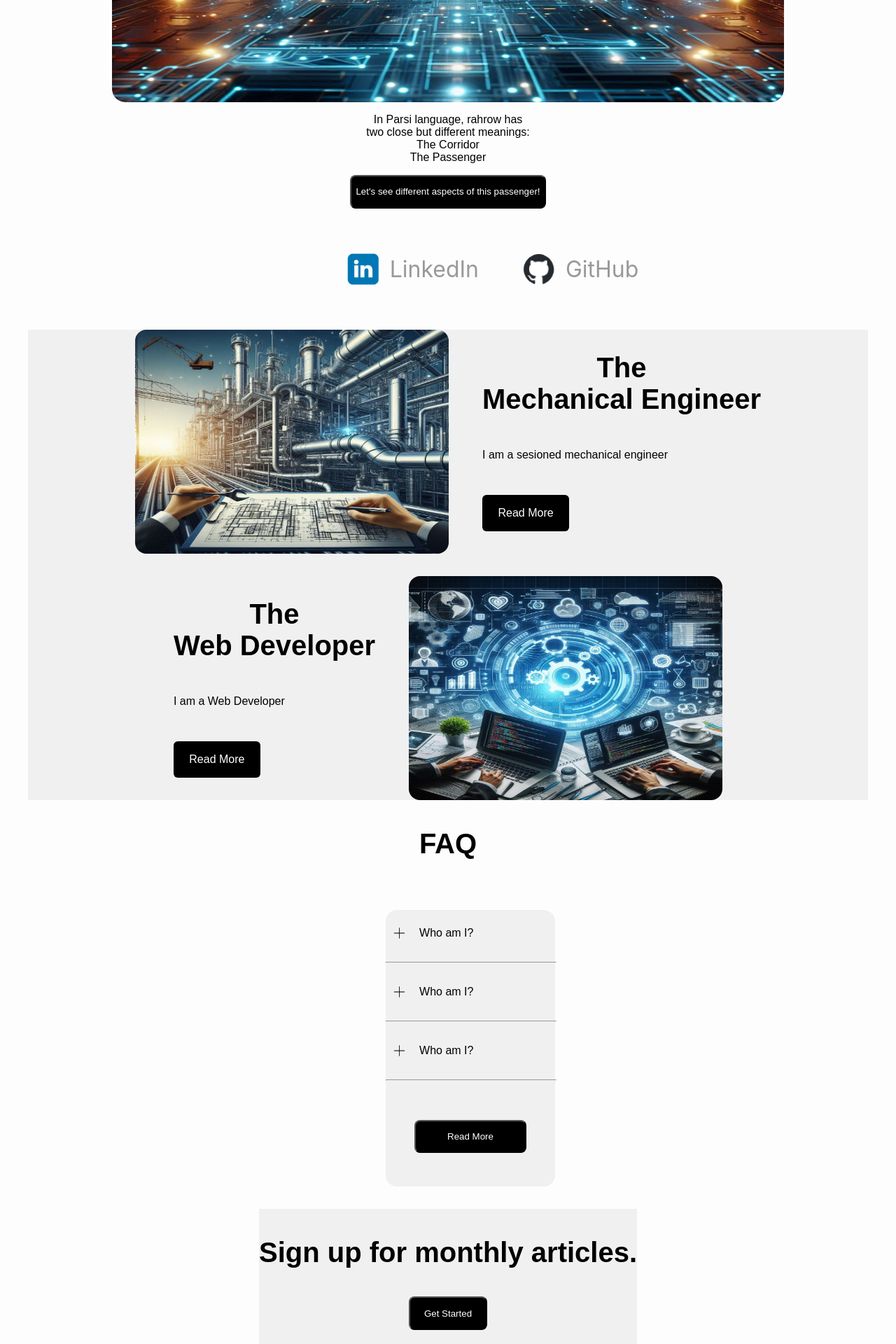
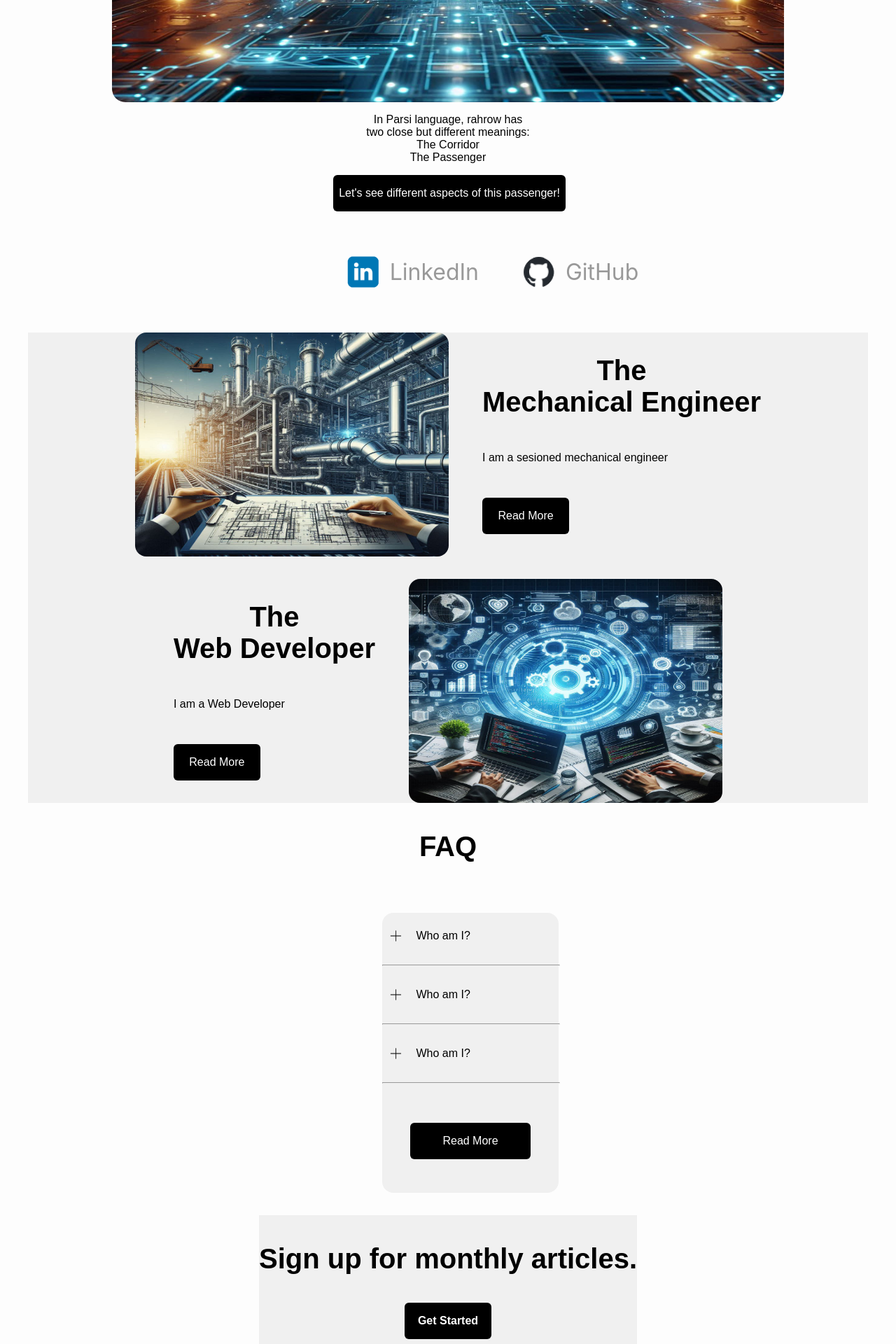
Before and after one commit to Vahid-Kosari/Rahrow, a Django app: page / in a window 1280 px wide. Shown: the part 600-2520 px from the top of the page at 70% size. Run offline with Django 5.2, Linux system fonts and the light colour scheme.

Commit message:
open in new tap, no buttons anymore

```diff
--- a/static/styles.css
+++ b/static/styles.css
@@ -1,6 +1,7 @@
 html {
     font-size: 16px;
 }
+
   body {
       margin: 0;
       font-family: Arial, sans-serif;
@@ -14,10 +15,7 @@ html {
     background-color: black;
     border-radius: 0.5rem;
   }
-  .corridor-Expalnation-box-button {
-    width: 100%;
-    max-width: 20rem;
-  }
+
   .btn-link {
     display: inline-block;
     background-color: black;
@@ -34,6 +32,11 @@ html {
     transition: background-color 0.3s ease;
   }
 
+  .corridor-Expalnation-box-button {
+    width: 100%;
+    max-width: 20rem;
+  }
+
 .btn-link:hover {
     background-color: gray;
 }
@@ -41,7 +44,6 @@ html {
 .btn-text {
     margin: 0;
 }
-
 
   /*************************************************/
   /* 0 */
--- a/templates/index.html
+++ b/templates/index.html
@@ -6,7 +6,7 @@
     <meta charset="UTF-8" />
     <meta http-equiv="X-UA-Compatible" content="IE=edge" />
     <meta name="viewport" content="width=device-width, initial-scale=1.0" />
-    <link rel="stylesheet" href="{% static 'styles.css' %}?v=3.2" />
+    <link rel="stylesheet" href="{% static 'styles.css' %}?v=3.3" />
     <link rel="icon" type="image/png" href="{% static 'images/Icon.png' %}" />
     <title>Rahrow</title>
 </head>
@@ -29,20 +29,20 @@
                         <br>
                         The Passenger
                 </p>
-                <button class="corridor-Expalnation-box-button">
+                <a href="" class="corridor-Expalnation-box-button btn-link">
                     <p class="corridor-Expalnation-box-button-text">Let's see different aspects of this passenger!</p>
-                </button>
+                </a>
             </div>
         </section>
         <section class="_2-links-sec">
             <div class="links-box">
                 <span class="links-box-LinkedIn">
                     <img class="logo" src="{% static '/images/LinkedIn-icon.png' %}"></img>
-                    <a class="link" href="https://www.linkedin.com/in/vahid-kosari">LinkedIn</a>
+                    <a class="link" href="https://www.linkedin.com/in/vahid-kosari" target="_blank">LinkedIn</a>
                 </span>
                 <span class="links-box-Git">
                     <img class="logo" src="{% static '/images/Git-icon.png' %}"></img>
-                    <a class="link" href="https://github.com/Vahid-Kosari">GitHub</a>
+                    <a class="link" href="https://github.com/Vahid-Kosari" target="_blank">GitHub</a>
                 </span>
             </div>
         </section>
@@ -97,23 +97,23 @@
                     <p class="FAQ-accordion-a">I am, who I am.</p>
                 </div>
                 <hr>
-                <button class="FAQ-accordion-button">
+                <a href="" class="FAQ-accordion-button btn-link">
                     <p class="FAQ-accordion-button-text">Read More</p>
-                </button>
+                </a>
             </div>
         </section>
         <section class="_5-subscription">
             <div class="subscription-box">
                 <p class="subscription-box-text">Sign up for monthly articles.</p>
-                <button class="subscription-box-button">
+                <a href="" class="subscription-box-button btn-link">
                     <p class="subscription-box-button-text">Get Started</p>
-                </button>
+                </a>
             </div>
         </section>
         <section class="_6-footer">
             <p class="footer-copyright">© Vahid Kosari {{ year }} {{ month }}</p>
             <span class="footer-connection">
-                <a class="footer-linkedin" href="https://www.linkedin.com/in/vahid-kosari">LinkedIn</a>
+                <a class="footer-linkedin" href="https://www.linkedin.com/in/vahid-kosari" target="_blank">LinkedIn</a>
                 <a class="footer-email" href="mailto:vahid59m@yahoo.com">Email</a>
             </span>
         </section>
```
